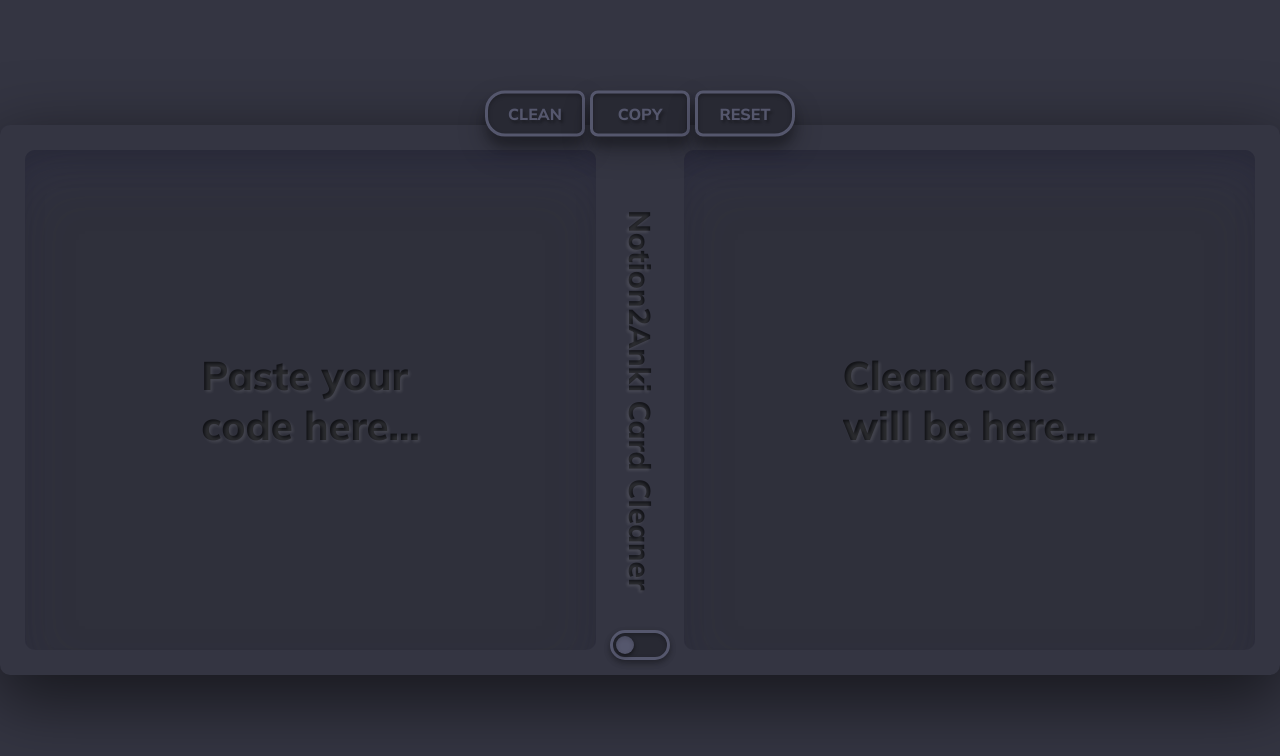
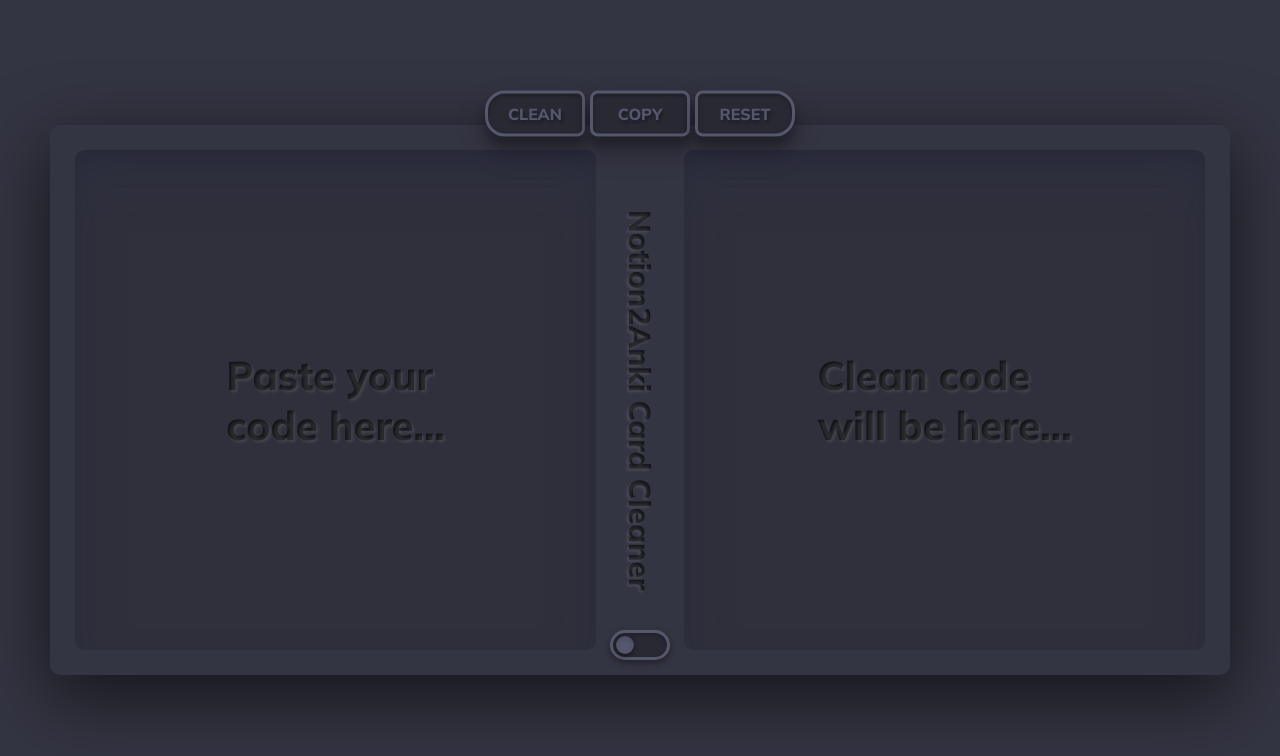
Before and after one commit to jorgecancinof/notion2anki-card-cleaner, a website: page index.html in a window 1280 px wide. Drawn offline with Linux system fonts and the light colour scheme.

Commit message:
Modify main margins

```diff
--- a/style.scss
+++ b/style.scss
@@ -93,7 +93,7 @@
   grid-template-columns: minmax(30ch, 75ch) min-content minmax(30ch, 75ch);
   grid-template-areas: "code-before title code-after";
   grid-gap: 2.5rem;
-  margin: 10rem 0;
+  margin: 5rem;
   padding: 2.5rem;
   position: relative;
 
```
Also changed, not shown: style.css.
